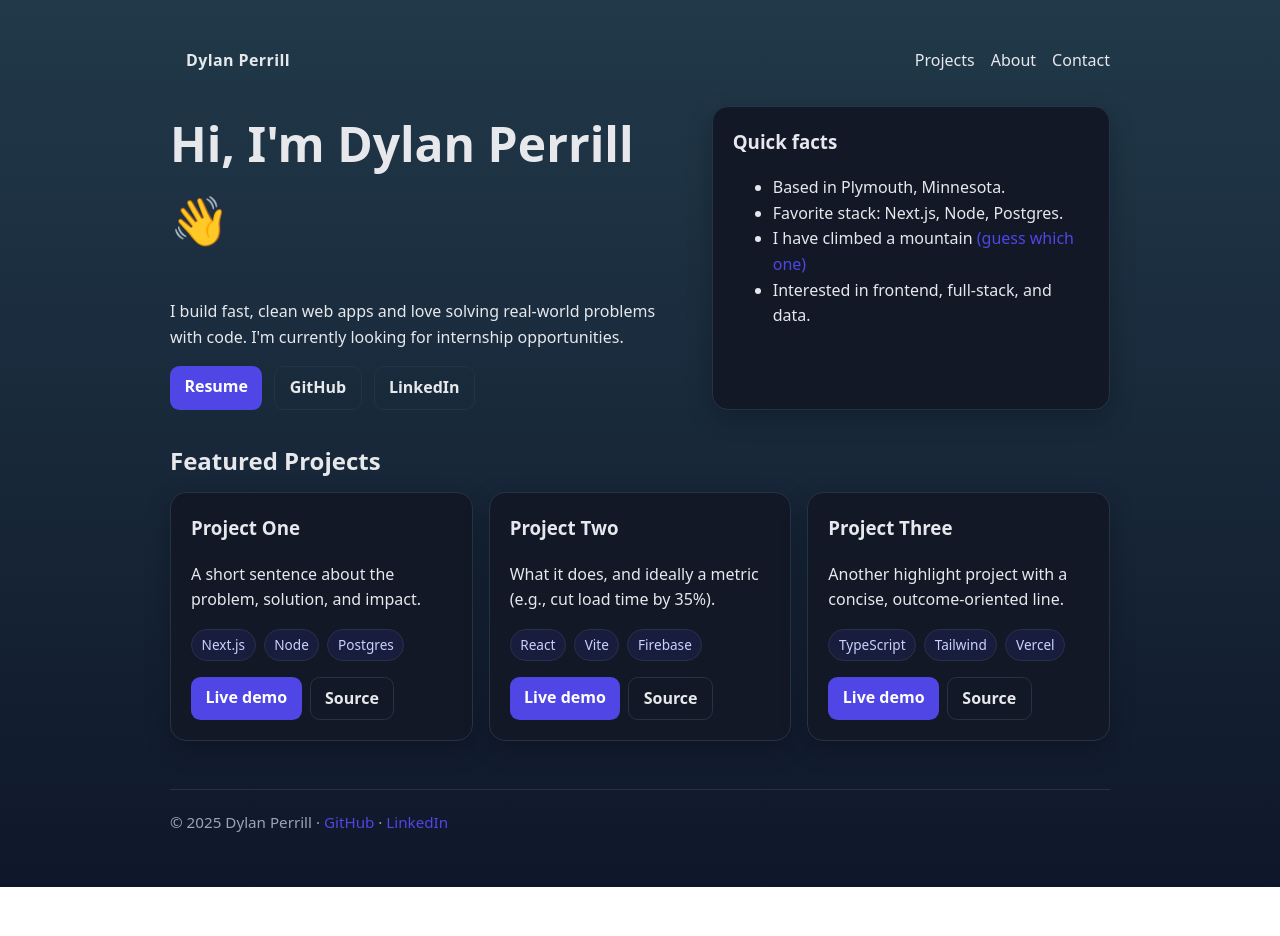
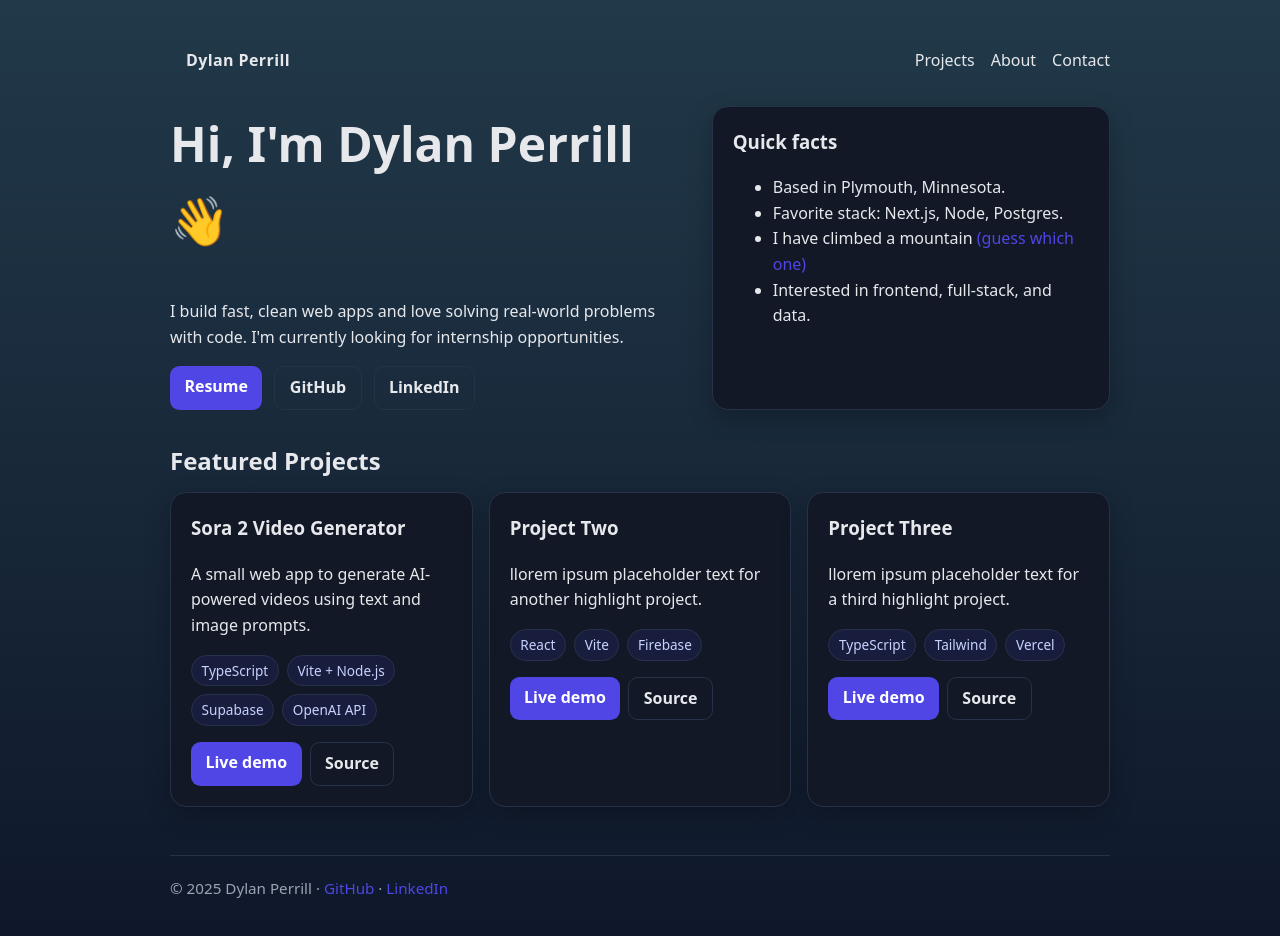
Before and after one commit to Dylan-Perrill/Portfolio, a Next.js app: page / in a window 1280 px wide. Shown: the top 936 px of the page. Before the commit the page ends 887 px from the top, so only its background shows below. Built offline with nearby package versions, Linux system fonts and the light colour scheme.

Commit message:
Updated Portfolio project 1

```diff
--- a/app/page.js
+++ b/app/page.js
@@ -34,22 +34,22 @@ export default function Home() {
         <h2 style={{marginBottom:"0.75rem"}}>Featured Projects</h2>
         <div className="card-grid">
           <ProjectCard
-            title="Project One"
-            description="A short sentence about the problem, solution, and impact."
-            tech={["Next.js", "Node", "Postgres"]}
-            demo="https://example.com"
-            code="https://github.com/yourusername/project-one"
+            title="Sora 2 Video Generator"
+            description="A small web app to generate AI-powered videos using text and image prompts."
+            tech={["TypeScript", "Vite + Node.js", "Supabase", "OpenAI API"]}
+            demo="https://sora2-tool-pi.vercel.app/"
+            code="https://github.com/Dylan-Perrill/Sora2_Tool"
           />
           <ProjectCard
             title="Project Two"
-            description="What it does, and ideally a metric (e.g., cut load time by 35%)."
+            description="llorem ipsum placeholder text for another highlight project."
             tech={["React", "Vite", "Firebase"]}
             demo="https://example.com"
             code="https://github.com/yourusername/project-two"
           />
           <ProjectCard
             title="Project Three"
-            description="Another highlight project with a concise, outcome‑oriented line."
+            description="llorem ipsum placeholder text for a third highlight project."
             tech={["TypeScript", "Tailwind", "Vercel"]}
             demo="https://example.com"
             code="https://github.com/yourusername/project-three"
```
